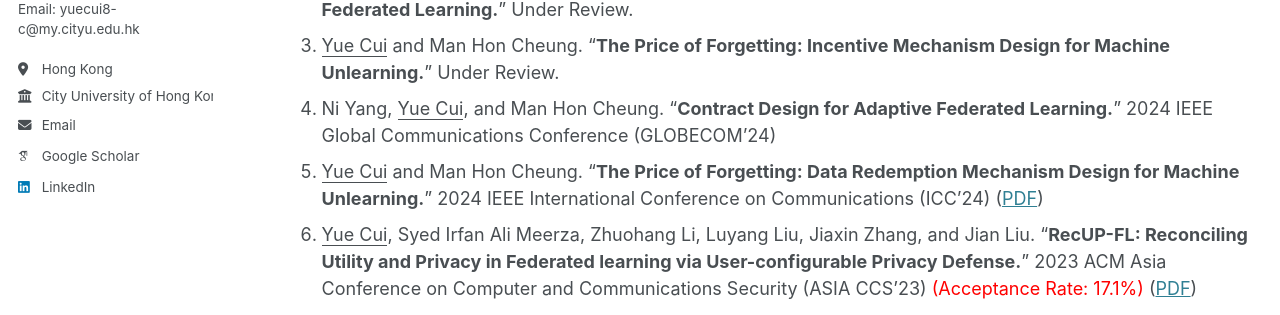
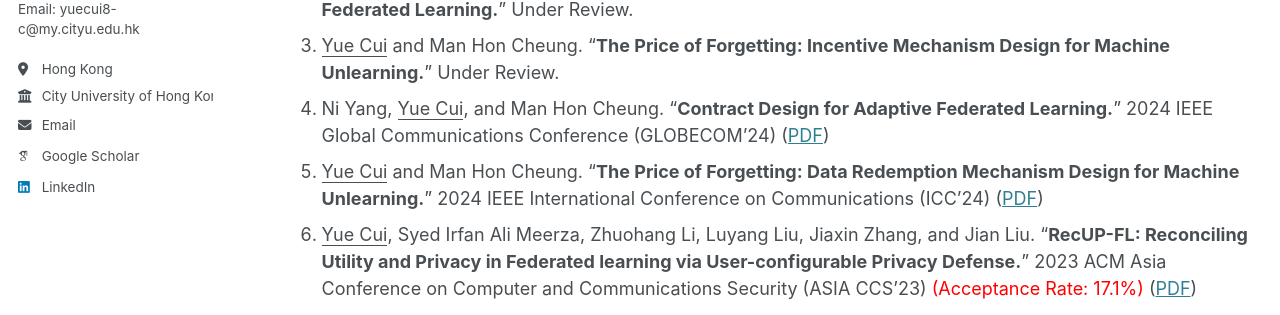
Before and after one commit to ycui26/ycui26.github.io, a Jekyll site: the page built from _pages/publications.md, in a window 1280 px wide and 1187 px high. Shown: the part 324-639 px from the top of the window. Built offline with Jekyll 4.4.1, drawn with Linux system fonts in a browser that asks for light colours; some web fonts are replaced.

Commit message:
Update publications.md

```diff
--- a/_pages/publications.md
+++ b/_pages/publications.md
@@ -10,7 +10,7 @@ You can also find my articles on [Google Scholar](https://scholar.google.com/cit
 1. <ins>Yue Cui</ins>, Ningning Ding, and Man Hon Cheung. “**AoI-aware Federated Unlearning for Streaming Data with Online Client Selection and Pricing.**” 2025 IEEE International Conference on Computer Communications (INFOCOM'25) <span style="color:red">(Acceptance Rate: 18.6%)</span>
 2. Ni Yang, <ins>Yue Cui</ins>, and Man Hon Cheung. “**Convergence Analysis and Contract Design for Adaptive Federated Learning.**” Under Review.
 3. <ins>Yue Cui</ins> and Man Hon Cheung. “**The Price of Forgetting: Incentive Mechanism Design for Machine Unlearning.**” Under Review.
-4. Ni Yang, <ins>Yue Cui</ins>, and Man Hon Cheung. “**Contract Design for Adaptive Federated Learning.**” 2024 IEEE Global Communications Conference (GLOBECOM'24)
+4. Ni Yang, <ins>Yue Cui</ins>, and Man Hon Cheung. “**Contract Design for Adaptive Federated Learning.**” 2024 IEEE Global Communications Conference (GLOBECOM'24) ([PDF](https://ieeexplore.ieee.org/abstract/document/10901817))
 5. <ins>Yue Cui</ins> and Man Hon Cheung. “**The Price of Forgetting: Data Redemption Mechanism Design for Machine Unlearning.**” 2024 IEEE International Conference on Communications (ICC'24) ([PDF](https://ieeexplore.ieee.org/abstract/document/10622287))
 6. <ins>Yue Cui</ins>, Syed Irfan Ali Meerza, Zhuohang Li, Luyang Liu, Jiaxin Zhang, and Jian Liu. "**RecUP-FL: Reconciling Utility and Privacy in Federated learning via User-configurable Privacy Defense.**" 2023 ACM Asia Conference on Computer and Communications Security (ASIA CCS'23) <span style="color:red">(Acceptance Rate: 17.1%)</span> ([PDF](https://dl.acm.org/doi/pdf/10.1145/3579856.3582819))
 7. Qinyun Chen, Chaohui Zheng, <ins>Yue Cui</ins>, Yan-Ru Lin, Steven J. Zinkle. "**A deep learning model for automatic analysis of cavities in irradiated materials.**" 2023 Computational Materials Science ([PDF](https://www.sciencedirect.com/science/article/abs/pii/S0927025623000678))
```
